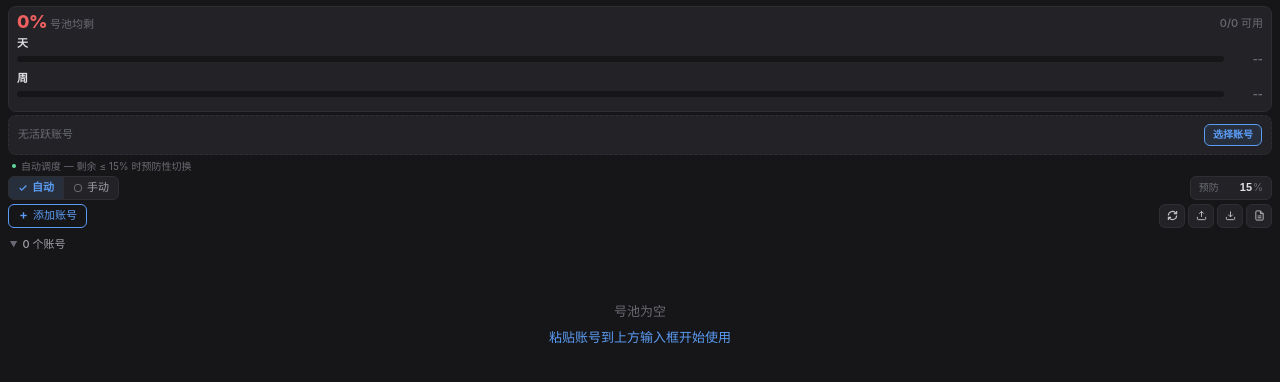
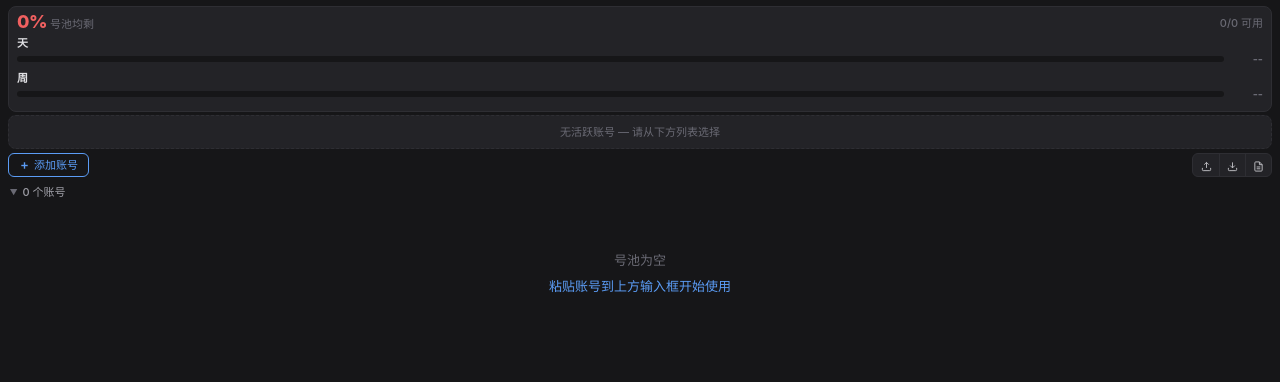
Before and after one commit to penghaoya/windsurf_tool, a Vue app: page / in a window 1280 px wide. Shown: the top 382 px of the page. Built offline with nearby package versions, Linux system fonts and the light colour scheme.

Commit message:
优化布局设计

```diff
--- a/package.json
+++ b/package.json
@@ -3,7 +3,7 @@
   "displayName": "Windsurf小助手",
   "publisher": "labubu",
   "description": "无感切换账号",
-  "version": "1.6.4",
+  "version": "1.6.6",
   "icon": "media/icon.png",
   "license": "MIT",
   "engines": {
--- a/src/webview/App.vue
+++ b/src/webview/App.vue
@@ -14,8 +14,6 @@
         :currentIndex="state.currentIndex"
         :activeQuota="state.activeQuota"
         :switchStatus="state.switchStatus"
-      />
-      <ModeSwitcher
         :autoRotate="state.autoRotate"
         :threshold="state.threshold"
         :manualThreshold="state.manualThreshold"
@@ -56,7 +54,6 @@ import { ref, onBeforeUnmount, onMounted } from 'vue'
 import { state, toasts, isLoading, initMessageListener } from './composables/useVscode.js'
 import PoolOverview from './components/PoolOverview.vue'
 import ActiveAccountCard from './components/ActiveAccountCard.vue'
-import ModeSwitcher from './components/ModeSwitcher.vue'
 import QuickActions from './components/QuickActions.vue'
 import AddAccount from './components/AddAccount.vue'
 import AccountList from './components/AccountList.vue'
--- a/src/webview/components/ActiveAccountCard.vue
+++ b/src/webview/components/ActiveAccountCard.vue
@@ -24,50 +24,38 @@
       <span v-if="resetInfo" class="q-reset">{{ resetInfo }}</span>
     </div>
 
-    <!-- Primary action row -->
-    <div class="ac-actions">
-      <button class="ac-btn primary" @click="onSwitch" :disabled="busy" :title="switchTitle">
-        <svg width="11" height="11" viewBox="0 0 24 24" fill="none" stroke="currentColor" stroke-width="2.5"><path d="M13 2L3 14h7l-1 8 10-12h-7l1-8z"/></svg>
-        切到最优
-      </button>
-      <button class="ac-btn" @click="onRefresh" :disabled="busy" title="刷新当前账号额度">
-        <svg width="11" height="11" viewBox="0 0 24 24" fill="none" stroke="currentColor" stroke-width="2.5"><path d="M21 2v6h-6"/><path d="M3 12a9 9 0 0115.36-6.36L21 8"/><path d="M3 22v-6h6"/><path d="M21 12a9 9 0 01-15.36 6.36L3 16"/></svg>
-        刷新
-      </button>
-      <span class="ac-spacer"></span>
-      <button class="ac-btn ghost" @click="onPanic" :disabled="busy" title="紧急切换 (限流应急)">
-        <svg width="11" height="11" viewBox="0 0 24 24" fill="none" stroke="currentColor" stroke-width="2"><circle cx="12" cy="12" r="10"/><line x1="12" y1="8" x2="12" y2="12"/><line x1="12" y1="16" x2="12.01" y2="16"/></svg>
-        应急
-      </button>
-    </div>
+    <!-- Embedded scheduling control (replaces action buttons) -->
+    <div class="ac-divider"></div>
+    <ModeSwitcher
+      :autoRotate="autoRotate"
+      :threshold="threshold"
+      :manualThreshold="manualThreshold"
+      embedded
+    />
   </div>
   <div v-else class="ac-empty">
-    <span>无活跃账号</span>
-    <button class="ac-btn primary tiny" @click="onSwitch">选择账号</button>
+    <span>无活跃账号 — 请从下方列表选择</span>
   </div>
 </template>
 
 <script setup>
 import { computed } from 'vue'
 import { meterColor, urgencyColor, urgencyLabel } from '../utils/format.js'
-import { postMessage } from '../composables/useVscode.js'
-import { ACTION } from '../../extension/shared/messageTypes.js'
+import ModeSwitcher from './ModeSwitcher.vue'
 
 const props = defineProps({
   accounts: { type: Array, default: () => [] },
   currentIndex: { type: Number, default: -1 },
   activeQuota: { type: Object, default: null },
   switchStatus: { type: Object, default: null },
+  autoRotate: { type: Boolean, default: true },
+  threshold: { type: Number, default: 15 },
+  manualThreshold: { type: Number, default: 0 },
 })
 
 const activeAccount = computed(() =>
   props.currentIndex >= 0 ? props.accounts[props.currentIndex] : null
 )
-
-const busy = computed(() => {
-  const phase = props.switchStatus?.phase
-  return phase === 'switching' || phase === 'verifying' || phase === 'uncertain'
-})
 
 const dailyPct = computed(() => activeAccount.value?.usage?.daily?.remaining ?? null)
 const weeklyPct = computed(() => activeAccount.value?.usage?.weekly?.remaining ?? null)
@@ -111,21 +99,6 @@ const resetInfo = computed(() => {
   return parts.length ? `重置 ${parts.join(' / ')}` : ''
 })
 
-const switchTitle = computed(() =>
-  busy.value ? '切换中…' : '智能切换到额度最优的可用账号'
-)
-
-function onSwitch() {
-  postMessage(ACTION.SMART_ROTATE)
-}
-function onRefresh() {
-  if (props.currentIndex >= 0) {
-    postMessage(ACTION.REFRESH_ONE, { index: props.currentIndex })
-  }
-}
-function onPanic() {
-  postMessage(ACTION.PANIC_SWITCH)
-}
 </script>
 
 <style scoped>
@@ -171,35 +144,15 @@ function onPanic() {
 .q-sep{color:var(--tx3);font-size:10px}
 .q-reset{font-size:10px;color:var(--tx3);font-weight:500}
 
-.ac-actions{display:flex;align-items:center;gap:4px;margin-top:2px}
-.ac-spacer{flex:1}
-.ac-btn{
-  display:inline-flex;align-items:center;gap:4px;
-  height:26px;padding:0 11px;
-  background:var(--btn-bg);border:1px solid var(--bd);color:var(--btn-fg);
-  border-radius:var(--R3);font-size:11px;font-weight:600;
-  cursor:pointer;transition:all .15s ease;line-height:1;white-space:nowrap;
+.ac-divider{
+  height:1px;background:var(--bd);
+  margin:1px -9px 1px;
+  opacity:.6;
 }
-.ac-btn:hover:not(:disabled){background:var(--btn-hover);border-color:var(--bd2);color:var(--tx)}
-.ac-btn:active:not(:disabled){transform:scale(.97)}
-.ac-btn:disabled{opacity:.5;cursor:not-allowed}
-.ac-btn svg{flex-shrink:0;opacity:.85}
-.ac-btn.primary{
-  background:var(--ac-bg);border-color:var(--ac);color:var(--ac);
-}
-.ac-btn.primary:hover:not(:disabled){
-  background:color-mix(in srgb, var(--ac) 18%, var(--ac-bg));
-  border-color:var(--ac);color:var(--ac);
-}
-.ac-btn.primary svg{opacity:1}
-.ac-btn.ghost{background:transparent;color:var(--tx3);border-color:var(--bd)}
-.ac-btn.ghost:hover:not(:disabled){color:var(--rd);border-color:color-mix(in srgb, var(--rd) 35%, var(--bd))}
-.ac-btn.tiny{height:22px;padding:0 8px;font-size:10px}
 
 .ac-empty{
-  display:flex;align-items:center;justify-content:space-between;gap:8px;
   padding:8px 9px;margin-bottom:4px;
   background:var(--sf);border:1px dashed var(--bd);border-radius:var(--R);
-  font-size:11px;color:var(--tx3);
+  font-size:11px;color:var(--tx3);text-align:center;
 }
 </style>
--- a/src/webview/components/AddAccount.vue
+++ b/src/webview/components/AddAccount.vue
@@ -56,7 +56,7 @@ function onFocus() {
 
 function onBlur() {
   isFocused.value = false
-  if (inputRef.value && !inputText.value.trim()) inputRef.value.style.height = '28px'
+  if (inputRef.value && !inputText.value.trim()) inputRef.value.style.height = '24px'
 }
 
 function doBatch() {
@@ -64,18 +64,18 @@ function doBatch() {
   if (t) {
     postMessage('batchAdd', { text: t })
     inputText.value = ''
-    if (inputRef.value) inputRef.value.style.height = '28px'
+    if (inputRef.value) inputRef.value.style.height = '24px'
   }
 }
 </script>
 
 <style scoped>
-.add-section{margin-bottom:4px}
-.addbar{display:flex;gap:3px;align-items:flex-end}
-.addbar textarea{flex:1;padding:4px 8px;background:var(--input-bg);border:1px solid var(--input-bd);border-radius:var(--R3);color:var(--tx);font-size:11px;font-family:inherit;resize:none;height:28px;min-height:28px;transition:all .2s ease;line-height:1.4}
+.add-section{margin-bottom:3px}
+.addbar{display:flex;gap:4px;align-items:flex-end}
+.addbar textarea{flex:1;padding:4px 8px;background:var(--input-bg);border:1px solid var(--input-bd);border-radius:var(--R3);color:var(--tx);font-size:11px;font-family:inherit;resize:none;height:24px;min-height:24px;transition:all .2s ease;line-height:1.3}
 .addbar textarea::placeholder{color:var(--tx3)}
 .addbar textarea:focus{outline:0;border-color:var(--ac);background:var(--bg);box-shadow:0 0 0 2px var(--ac-bg)}
-.add-btn{width:28px;height:28px;display:flex;align-items:center;justify-content:center;border:1px solid var(--bd);background:transparent;color:var(--tx2);border-radius:var(--R3);cursor:pointer;font-size:14px;font-weight:300;transition:all .15s ease;flex-shrink:0}
+.add-btn{width:26px;height:24px;display:flex;align-items:center;justify-content:center;border:1px solid var(--bd);background:transparent;color:var(--tx2);border-radius:var(--R3);cursor:pointer;font-size:14px;font-weight:300;transition:all .15s ease;flex-shrink:0}
 .add-btn:hover{background:var(--sf2);border-color:var(--ac);color:var(--ac);transform:scale(1.05)}
 .add-btn:active{transform:scale(.95)}
 #preview{font-size:10px;color:var(--tx2);max-height:32px;overflow-y:auto;padding:2px 2px 0;line-height:1.5}
--- a/src/webview/components/ModeSwitcher.vue
+++ b/src/webview/components/ModeSwitcher.vue
@@ -1,9 +1,9 @@
 <template>
-  <div class="mode-hint" :class="hintClass">
+  <div v-if="!embedded" class="mode-hint" :class="hintClass">
     <span class="hint-dot"></span>
     <span class="hint-text">{{ hintText }}</span>
   </div>
-  <div class="mode-bar">
+  <div class="mode-bar" :class="{ embedded }">
     <div class="mode-seg" role="tablist">
       <button
         class="seg-btn"
@@ -50,6 +50,10 @@
       </div>
     </div>
   </div>
+  <div v-if="embedded" class="mode-hint embedded below" :class="hintClass">
+    <span class="hint-dot"></span>
+    <span class="hint-text">{{ hintText }}</span>
+  </div>
 </template>
 
 <script setup>
@@ -61,6 +65,7 @@ const props = defineProps({
   autoRotate: { type: Boolean, default: true },
   threshold: { type: Number, default: 15 },
   manualThreshold: { type: Number, default: 0 },
+  embedded: { type: Boolean, default: false },
 })
 
 const hintText = computed(() => {
@@ -96,9 +101,11 @@ function onThresholdChange(e) {
 <style scoped>
 /* Flat row to harmonize with Toolbar — no outer card. Controls carry their own borders */
 .mode-bar{
-  display:flex;align-items:center;gap:3px;
-  margin-bottom:4px;
+  display:flex;align-items:center;gap:4px;
+  margin-bottom:3px;
 }
+/* Embedded inside ActiveAccountCard — strip outer margin/padding */
+.mode-bar.embedded{margin-bottom:0;padding:0}
 .mode-spacer{flex:1}
 
 .mode-seg{
@@ -152,6 +159,8 @@ function onThresholdChange(e) {
   color:var(--tx3);
   transition:color .2s ease;
 }
+.mode-hint.embedded{padding:0;margin:0}
+.mode-hint.embedded.below{margin-top:4px}
 .hint-dot{
   width:4px;height:4px;border-radius:50%;
   flex-shrink:0;
--- a/src/webview/components/QuickActions.vue
+++ b/src/webview/components/QuickActions.vue
@@ -13,9 +13,7 @@
       添加账号
     </button>
     <span class="qa-spacer"></span>
-    <button class="qa-btn icon" @click="postMessage('refreshAllAndRotate')" title="刷新整个号池">
-      <svg width="11" height="11" viewBox="0 0 24 24" fill="none" stroke="currentColor" stroke-width="2.5"><path d="M21 2v6h-6"/><path d="M3 12a9 9 0 0115.36-6.36L21 8"/><path d="M3 22v-6h6"/><path d="M21 12a9 9 0 01-15.36 6.36L3 16"/></svg>
-    </button>
+    <div class="qa-group">
       <button class="qa-btn icon" @click="postMessage('exportAccounts')" title="导出账号">
         <svg width="11" height="11" viewBox="0 0 24 24" fill="none" stroke="currentColor" stroke-width="2"><path d="M21 15v4a2 2 0 01-2 2H5a2 2 0 01-2-2v-4"/><polyline points="17 8 12 3 7 8"/><line x1="12" y1="3" x2="12" y2="15"/></svg>
       </button>
@@ -25,6 +23,7 @@
       <button class="qa-btn icon" @click="postMessage('showLogs')" title="查看日志">
         <svg width="11" height="11" viewBox="0 0 24 24" fill="none" stroke="currentColor" stroke-width="2"><path d="M14 2H6a2 2 0 0 0-2 2v16a2 2 0 0 0 2 2h12a2 2 0 0 0 2-2V8z"/><polyline points="14 2 14 8 20 8"/><line x1="8" y1="13" x2="16" y2="13"/><line x1="8" y1="17" x2="16" y2="17"/></svg>
       </button>
+    </div>
   </div>
 </template>
 
@@ -36,11 +35,20 @@ defineEmits(['toggleAdd'])
 </script>
 
 <style scoped>
-.qa-bar{display:flex;gap:3px;align-items:center;margin-bottom:4px}
+.qa-bar{display:flex;gap:4px;align-items:center;margin-bottom:3px}
 .qa-spacer{flex:1}
+/* Icons visually grouped as a single segmented unit (like Mode seg) */
+.qa-group{
+  display:inline-flex;gap:0;
+  border:1px solid var(--bd);border-radius:var(--R3);
+  background:var(--btn-bg);overflow:hidden;height:24px;
+}
+.qa-group .qa-btn.icon{border:0;border-radius:0;background:transparent}
+.qa-group .qa-btn.icon + .qa-btn.icon{border-left:1px solid var(--bd)}
+
 .qa-btn{
   display:inline-flex;align-items:center;justify-content:center;gap:4px;
-  height:24px;padding:0 9px;
+  height:24px;padding:0 10px;
   background:var(--btn-bg);border:1px solid var(--bd);color:var(--btn-fg);
   border-radius:var(--R3);font-size:11px;font-weight:500;
   cursor:pointer;transition:all .15s ease;line-height:1;white-space:nowrap;
@@ -48,7 +56,7 @@ defineEmits(['toggleAdd'])
 .qa-btn:hover{background:var(--btn-hover);border-color:var(--bd2);color:var(--tx)}
 .qa-btn:active{transform:scale(.97)}
 .qa-btn svg{flex-shrink:0;opacity:.85}
-.qa-btn.icon{padding:0 6px;width:26px}
+.qa-btn.icon{padding:0;width:26px}
 .qa-btn.primary{background:transparent;border-color:var(--ac);color:var(--ac)}
 .qa-btn.primary:hover{background:var(--ac-bg);border-color:var(--ac);color:var(--ac)}
 .qa-btn.primary svg{opacity:1}
```
Lines whose indentation alone changed are shown as unchanged.
